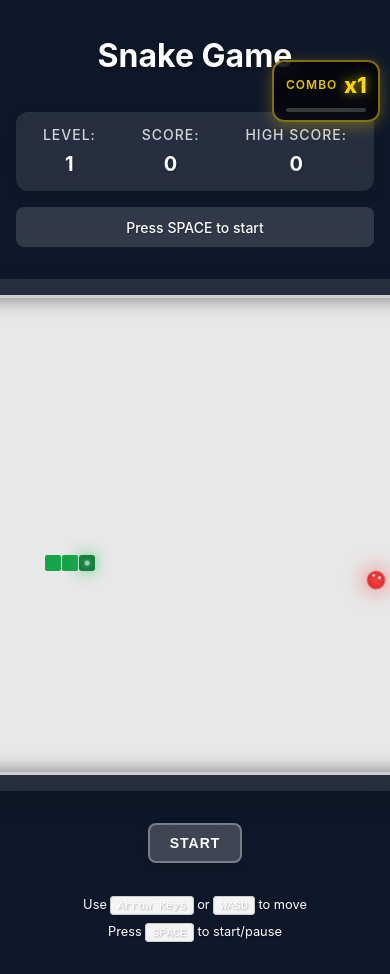
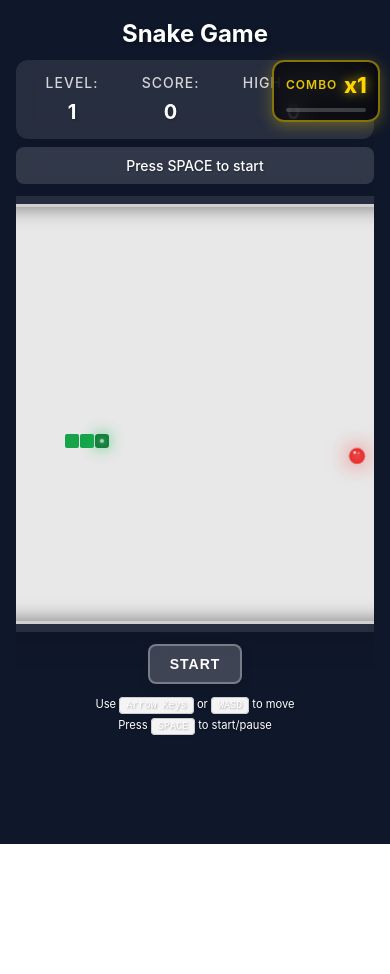
Before and after one commit to rafaeljfec2/connexto-snakegame-funny, a React (Vite) app: page / in a window 390 px wide. After the commit the page ends 844 px from the top, so only its background shows below. Built offline with nearby package versions, Linux system fonts and the light colour scheme.

Commit message:
Refactor CSS styles across multiple components to improve layout and responsiveness. Adjust padding, margins, and font sizes for better visual consistency. Update game configuration to optimize grid and cell sizes for enhanced gameplay experience.

```diff
--- a/src/App.module.css
+++ b/src/App.module.css
@@ -1,24 +1,26 @@
 .app {
   width: 100%;
-  min-height: 100vh;
+  height: 100vh;
   display: flex;
   flex-direction: column;
   align-items: center;
-  padding: 2rem 1rem;
+  padding: 1rem;
   background: #0f172a;
   position: relative;
-  overflow-x: hidden;
+  overflow: hidden;
+  box-sizing: border-box;
 }
 
 
 .header {
-  margin-bottom: 2rem;
+  margin-bottom: 0.5rem;
   position: relative;
   z-index: 1;
+  flex-shrink: 0;
 }
 
 .title {
-  font-size: 3rem;
+  font-size: 2rem;
   font-weight: 700;
   color: white;
   text-shadow: 2px 2px 4px rgba(0, 0, 0, 0.3);
@@ -27,7 +29,7 @@
 
 @media (max-width: 768px) {
   .title {
-    font-size: 2rem;
+    font-size: 1.5rem;
   }
 }
 
@@ -35,31 +37,38 @@
   display: flex;
   flex-direction: column;
   align-items: center;
-  gap: 2rem;
+  gap: 0.75rem;
   max-width: 600px;
   width: 100%;
   position: relative;
   z-index: 1;
+  flex: 1;
+  overflow: hidden;
+  padding-bottom: 0.5rem;
+  box-sizing: border-box;
+  min-height: 0;
 }
 
 .gameContainer {
   display: flex;
   justify-content: center;
   align-items: center;
-  padding: 1rem;
+  padding: 0.5rem;
   background: rgba(255, 255, 255, 0.1);
   backdrop-filter: blur(10px);
   border-radius: 12px;
   box-shadow: 0 8px 32px rgba(0, 0, 0, 0.1);
+  flex-shrink: 0;
 }
 
 .instructions {
   display: flex;
   flex-direction: column;
-  gap: 0.5rem;
+  gap: 0.25rem;
   color: white;
-  font-size: 0.9rem;
+  font-size: 0.75rem;
   text-shadow: 1px 1px 2px rgba(0, 0, 0, 0.3);
+  flex-shrink: 0;
 }
 
 .instructions p {
@@ -68,6 +77,6 @@
 
 @media (max-width: 768px) {
   .instructions {
-    font-size: 0.8rem;
+    font-size: 0.7rem;
   }
 }
--- a/src/components/GameControls.module.css
+++ b/src/components/GameControls.module.css
@@ -1,13 +1,14 @@
 .controls {
   display: flex;
-  gap: 1rem;
+  gap: 0.5rem;
   justify-content: center;
   flex-wrap: wrap;
+  flex-shrink: 0;
 }
 
 .button {
-  padding: 0.75rem 1.5rem;
-  font-size: 1rem;
+  padding: 0.5rem 1rem;
+  font-size: 0.875rem;
   font-weight: 600;
   color: white;
   background: rgba(255, 255, 255, 0.2);
--- a/src/components/GameInfo.module.css
+++ b/src/components/GameInfo.module.css
@@ -1,16 +1,17 @@
 .gameInfo {
   display: flex;
   flex-direction: column;
-  gap: 1rem;
+  gap: 0.5rem;
   width: 100%;
   max-width: 400px;
+  flex-shrink: 0;
 }
 
 .scores {
   display: flex;
   justify-content: space-around;
-  gap: 1rem;
-  padding: 1rem;
+  gap: 0.5rem;
+  padding: 0.75rem;
   background: rgba(255, 255, 255, 0.1);
   backdrop-filter: blur(10px);
   border-radius: 12px;
@@ -33,7 +34,7 @@
 }
 
 .value {
-  font-size: 1.5rem;
+  font-size: 1.25rem;
   font-weight: 700;
   color: white;
   text-shadow: 1px 1px 2px rgba(0, 0, 0, 0.3);
@@ -63,17 +64,18 @@
 }
 
 .statusMessage {
-  padding: 0.75rem 1rem;
+  padding: 0.5rem 0.75rem;
   background: rgba(255, 255, 255, 0.15);
   backdrop-filter: blur(10px);
   border-radius: 8px;
   color: white;
   font-weight: 500;
   text-shadow: 1px 1px 2px rgba(0, 0, 0, 0.3);
-  min-height: 2.5rem;
+  min-height: 2rem;
   display: flex;
   align-items: center;
   justify-content: center;
+  font-size: 0.875rem;
 }
 
 @media (max-width: 768px) {
--- a/src/constants/game.ts
+++ b/src/constants/game.ts
@@ -2,7 +2,7 @@ import { GameConfig, Direction, Position } from "@/types/game";
 
 export const GAME_CONFIG: GameConfig = {
   gridSize: 30, // Increased from 20 to allow more space for obstacles
-  cellSize: 16, // Reduced slightly to accommodate larger grid while maintaining size
+  cellSize: 14, // Reduced to fit better on screen without scroll
   gameSpeed: 150,
   initialSnakeLength: 3,
   enableObstacles: true,
--- a/src/index.css
+++ b/src/index.css
@@ -19,19 +19,27 @@
   padding: 0;
 }
 
+html {
+  overflow: hidden;
+  height: 100%;
+}
+
 body {
   margin: 0;
   display: flex;
   place-items: center;
   min-width: 320px;
-  min-height: 100vh;
+  height: 100vh;
   background-color: #0f172a;
+  overflow: hidden;
 }
 
 #root {
   width: 100%;
+  height: 100%;
   margin: 0 auto;
   text-align: center;
+  overflow: hidden;
 }
 
 @media (prefers-color-scheme: light) {
```
